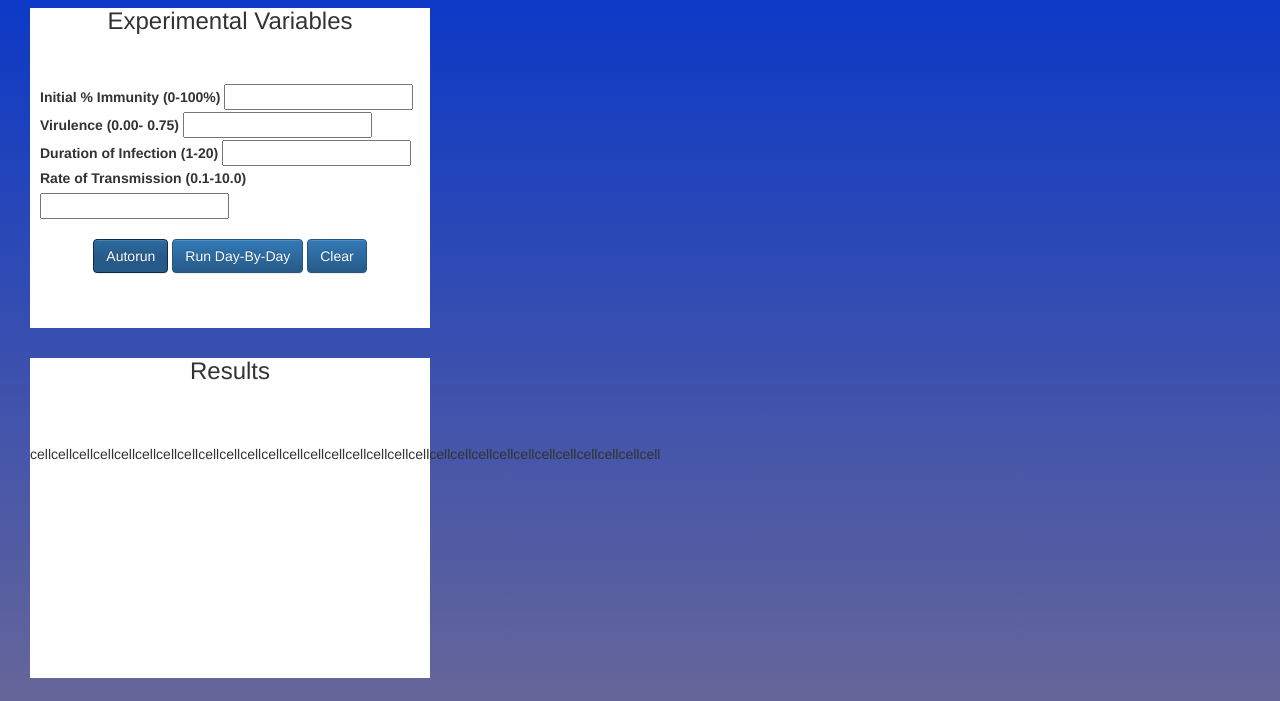
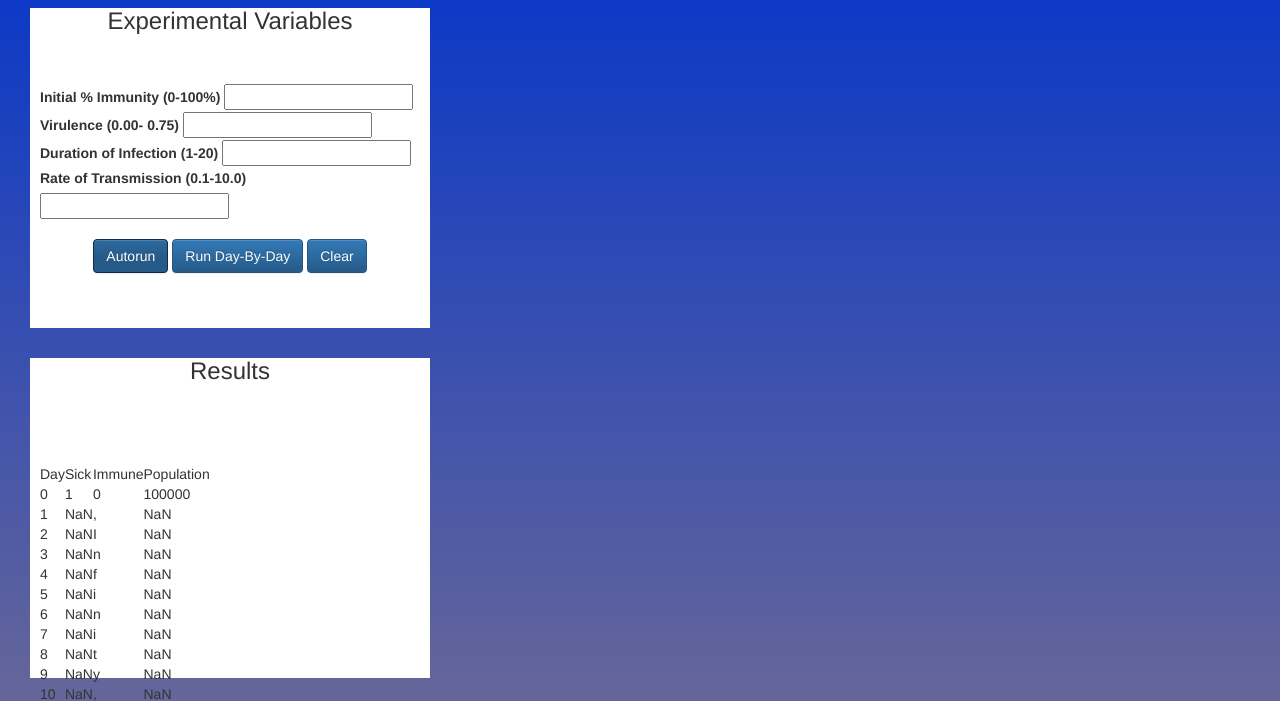
Before and after one commit to RobertLudwick/InfectiousDiseaseSimulation, a plain HTML site: page index.html in a window 1280 px wide. Both pictures are taken after a click on the link "Autorun". Shown: the part 97-798 px from the top of the page. Drawn offline with nearby package versions, Linux system fonts and the light colour scheme.

Commit message:
implemented temporary table for demo

```diff
--- a/index.html
+++ b/index.html
@@ -39,7 +39,7 @@
         <br>
       <span>
           <div class="butt">
-            <a href="#" class="btn btn-primary" onclick="Autorun()">Autorun</a>
+            <a href="#" class="btn btn-primary" onclick="generateData()">Autorun</a>
             <a href="#" class="btn btn-primary">Run Day-By-Day</a>
             <a href="#" class="btn btn-primary" onclick="Clear()">Clear</a>
 
@@ -57,7 +57,16 @@
           <h3 class="card-title">Results</h3>
           <br>
           <br>
-              <p id="test"></p>
+              <table id="myTable">
+        <tr>
+            <td>Day</td>
+            <td>Sick</td>
+            <td>Immune</td>
+            <td>Population</td>
+        </tr>
+        <br>
+
+			<p id="test"></p>
 
     </div>
 
--- a/sirmodel.js
+++ b/sirmodel.js
@@ -103,3 +103,25 @@ function Clear(data) {
 	document.getElementById("infectionDuration").value = "";
 	document.getElementById("TransRate").value = "";
 }
+
+ function generateData() {
+                var imunity = document.getElementById("initialImmunity").value;
+    			var virulence = document.getElementById("Virulence").value;
+    			var duration = document.getElementById("infectionDuration").value;
+    			var transmission = document.getElementById("TransRate").value;
+                var data = new model(imunity, virulence, duration, transmission)
+                var table  = document.getElementById("myTable")
+                for (day in data.days) {
+                    var row = table.insertRow(-1);
+
+                    var cell1 = row.insertCell(0)
+                    var cell2 = row.insertCell(1)
+                    var cell3 = row.insertCell(2)
+                    var cell4 = row.insertCell(3)
+
+                    cell1.innerHTML = data.days[day]
+                    cell2.innerHTML = data.sick[day]
+                    cell3.innerHTML = data.immune[day]
+                    cell4.innerHTML = data.population[day]
+                }
+            }
```
